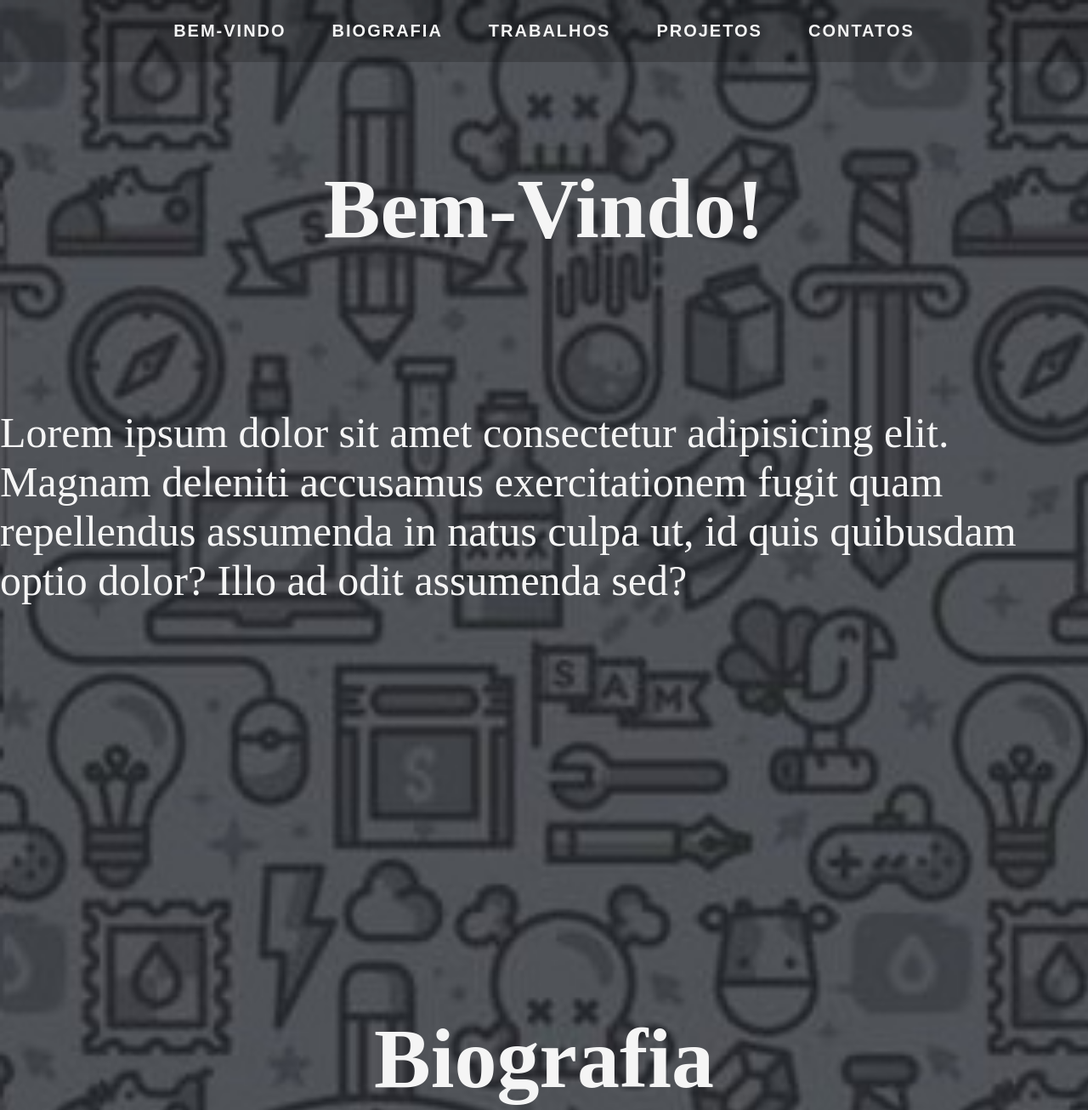
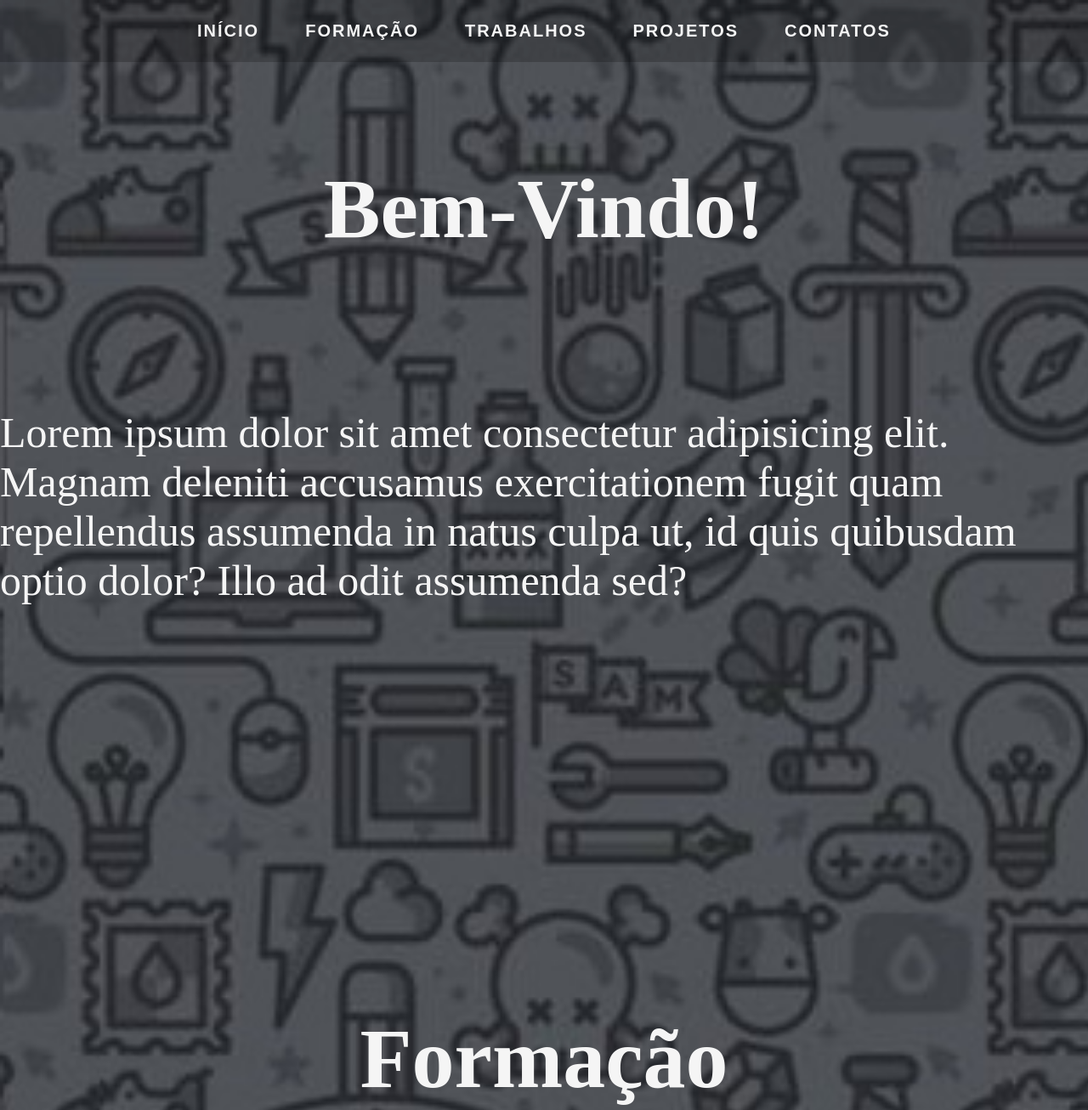
Before and after one commit to walkerdemonlord/Projeto--Portfolio-2, a plain HTML site: page index.html in a window 1280 px wide. Shown: the top 1306 px of the page at 85% size. Drawn offline with Linux system fonts and the light colour scheme.

Commit message:
alterações nos nomes do menu

```diff
--- a/index.html
+++ b/index.html
@@ -9,21 +9,21 @@
 <body>
     <div class="header">
         <ul>
-            <li><a href="#bem-vindo">Bem-Vindo</a></li>
-            <li><a href="#biografia">Biografia</a></li>
+            <li><a href="#início">Início</a></li>
+            <li><a href="#formação">Formação</a></li>
             <li><a href="#trabalhos">Trabalhos</a></li>
             <li><a href="#projetos">Projetos</a></li>
             <li><a href="#contatos">Contatos</a></li>
         </ul>
     </div>
 
-    <section id="bem-vindo" class="hidden">
+    <section id="início" class="hidden">
         <h2>Bem-Vindo!</h2>
         <p>Lorem ipsum dolor sit amet consectetur adipisicing elit. Magnam deleniti accusamus exercitationem fugit quam repellendus assumenda in natus culpa ut, id quis quibusdam optio dolor? Illo ad odit assumenda sed?</p>
     </section>
 
-    <section id="biografia" class="hidden">
-        <h2>Biografia</h2>
+    <section id="formação" class="hidden">
+        <h2>Formação</h2>
         <p>Lorem ipsum dolor sit amet consectetur adipisicing elit. Magnam deleniti accusamus exercitationem fugit quam repellendus assumenda in natus culpa ut, id quis quibusdam optio dolor? Illo ad odit assumenda sed?</p>
     </section>
 
```
